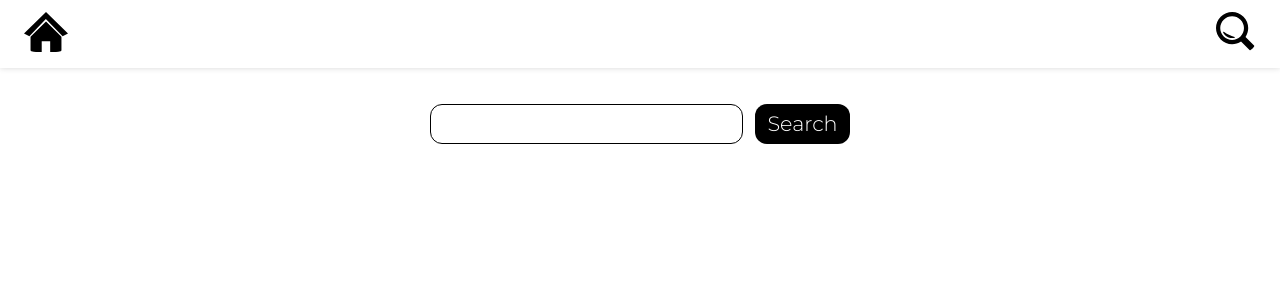
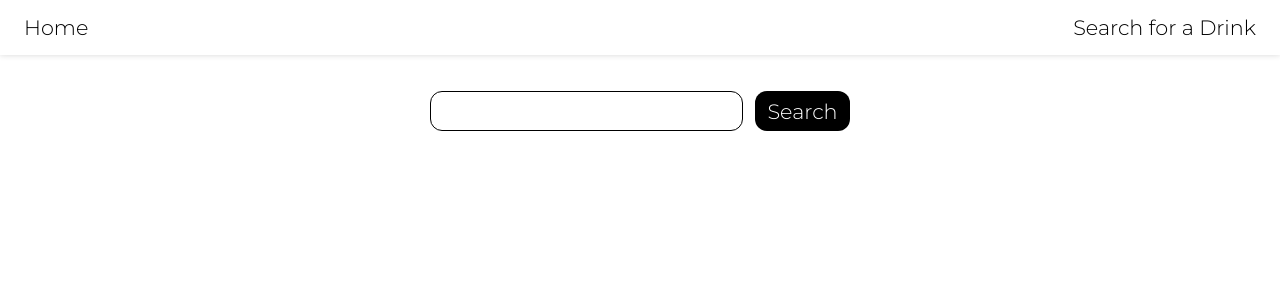
Before and after one commit to ronnoc5991/cocktails, a React (Vite) app: page /drinks/search-by-name in a window 1280 px wide. Shown: the top 300 px of the page. Built offline with nearby package versions, Linux system fonts and the light colour scheme.

Commit message:
Hide Nav icons on larger screens

```diff
--- a/src/App.tsx
+++ b/src/App.tsx
@@ -8,8 +8,12 @@ import SearchIcon from "./assets/svg/search.svg";
 import "./App.scss";
 
 const navItems: NavProps["items"] = [
-  { path: "/", icon: HomeIcon, iconAlt: "Home" },
-  { path: "/drinks/search-by-name", icon: SearchIcon, iconAlt: "Search" },
+  { path: "/", icon: HomeIcon, label: "Home" },
+  {
+    path: "/drinks/search-by-name",
+    icon: SearchIcon,
+    label: "Search for a Drink",
+  },
 ];
 
 function App() {
--- a/src/components/organisms/Nav/Nav.tsx
+++ b/src/components/organisms/Nav/Nav.tsx
@@ -2,20 +2,24 @@ import classNames from "classnames";
 import { Link } from "react-router-dom";
 import { BaseProps } from "../../../types/BaseProps";
 import Image from "../../atoms/Image/Image";
+import Text from "../../atoms/Text/Text";
 import "./styles.scss";
 
 export type NavProps = BaseProps & {
-  items: Array<{ path: string; icon: string; iconAlt: string }>;
+  items: Array<{ path: string; icon: string; label: string }>;
 };
 
 function Nav({ items, className }: NavProps) {
   return (
     <nav className={classNames("Nav", className)}>
       <ul>
-        {items.map(({ path, icon, iconAlt }, index) => (
+        {items.map(({ path, icon, label }, index) => (
           <li key={index}>
             <Link to={path}>
-              <Image src={icon} alt={iconAlt} className="icon" />
+              <Text as="span" className="label">
+                {label}
+              </Text>
+              <Image src={icon} alt={label} className="icon" />
             </Link>
           </li>
         ))}
--- a/src/components/organisms/Nav/styles.scss
+++ b/src/components/organisms/Nav/styles.scss
@@ -1,3 +1,5 @@
+@import "../../../styles/mixins";
+
 .Nav {
   position: sticky;
   top: 0px;
@@ -18,7 +20,21 @@
     list-style: none;
   }
 
+  .label {
+    display: none;
+  }
+
   .icon {
     height: 40px;
   }
+
+  @include medium-screens {
+    .label {
+      display: block;
+    }
+
+    .icon {
+      display: none;
+    }
+  }
 }
```
